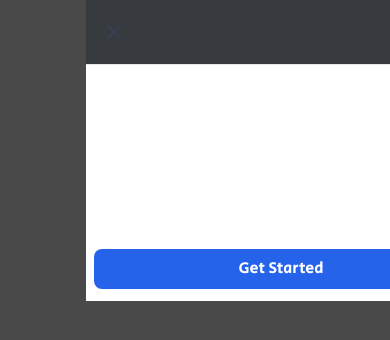
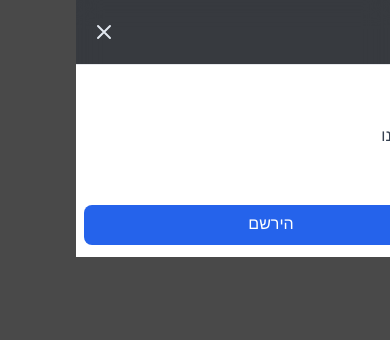
Before and after one commit to KorenShemer/life-after-life-lp, a React (Create React App) app in the folder life-after-life-lp/: page / in a window 390 px wide. Both pictures are taken after a click on the button 28 px from the left and 32 px from the top of the page. Shown: the top 340 px of the page. Built offline with nearby package versions, Linux system fonts and the light colour scheme.

Commit message:
fix(Dropdown navbar):"changed design and content"

```diff
--- a/life-after-life-lp/src/layouts/Navbar/Navbar.tsx
+++ b/life-after-life-lp/src/layouts/Navbar/Navbar.tsx
@@ -16,7 +16,7 @@ const Navbar = () => {
 
           <div className="hidden md:flex items-center space-x-8">
             <a
-              href="#about"
+              href="#Home"
               className="text-slate-200 hover:text-slate-50 transition ml-8"
             >
               בית
@@ -47,7 +47,7 @@ const Navbar = () => {
           <div className="md:hidden flex items-center">
             <button
               onClick={() => setIsOpen(!isOpen)}
-              className="text-gray-700 hover:text-blue-600 focus:outline-none"
+              className="text-slate-200 hover:text-slate-50 focus:outline-none"
             >
               <svg
                 className="h-6 w-6"
@@ -73,31 +73,25 @@ const Navbar = () => {
         <div className="md:hidden">
           <div className="px-2 pt-2 pb-3 space-y-1 sm:px-3 bg-white border-t">
             <a
-              href="#home"
-              className="block px-3 py-2 text-gray-700 hover:bg-blue-50 hover:text-blue-600 rounded-md transition"
-            >
-              Home
-            </a>
-            <a
               href="#about"
               className="block px-3 py-2 text-gray-700 hover:bg-blue-50 hover:text-blue-600 rounded-md transition"
             >
-              About
+              ביקורות
             </a>
             <a
               href="#services"
               className="block px-3 py-2 text-gray-700 hover:bg-blue-50 hover:text-blue-600 rounded-md transition"
             >
-              Services
+              קצת עלינו
             </a>
             <a
               href="#contact"
               className="block px-3 py-2 text-gray-700 hover:bg-blue-50 hover:text-blue-600 rounded-md transition"
             >
-              Contact
+              צרו קשר
             </a>
             <button className="w-full mt-2 bg-blue-600 text-white px-6 py-2 rounded-lg hover:bg-blue-700 transition">
-              Get Started
+              הירשם
             </button>
           </div>
         </div>
```
